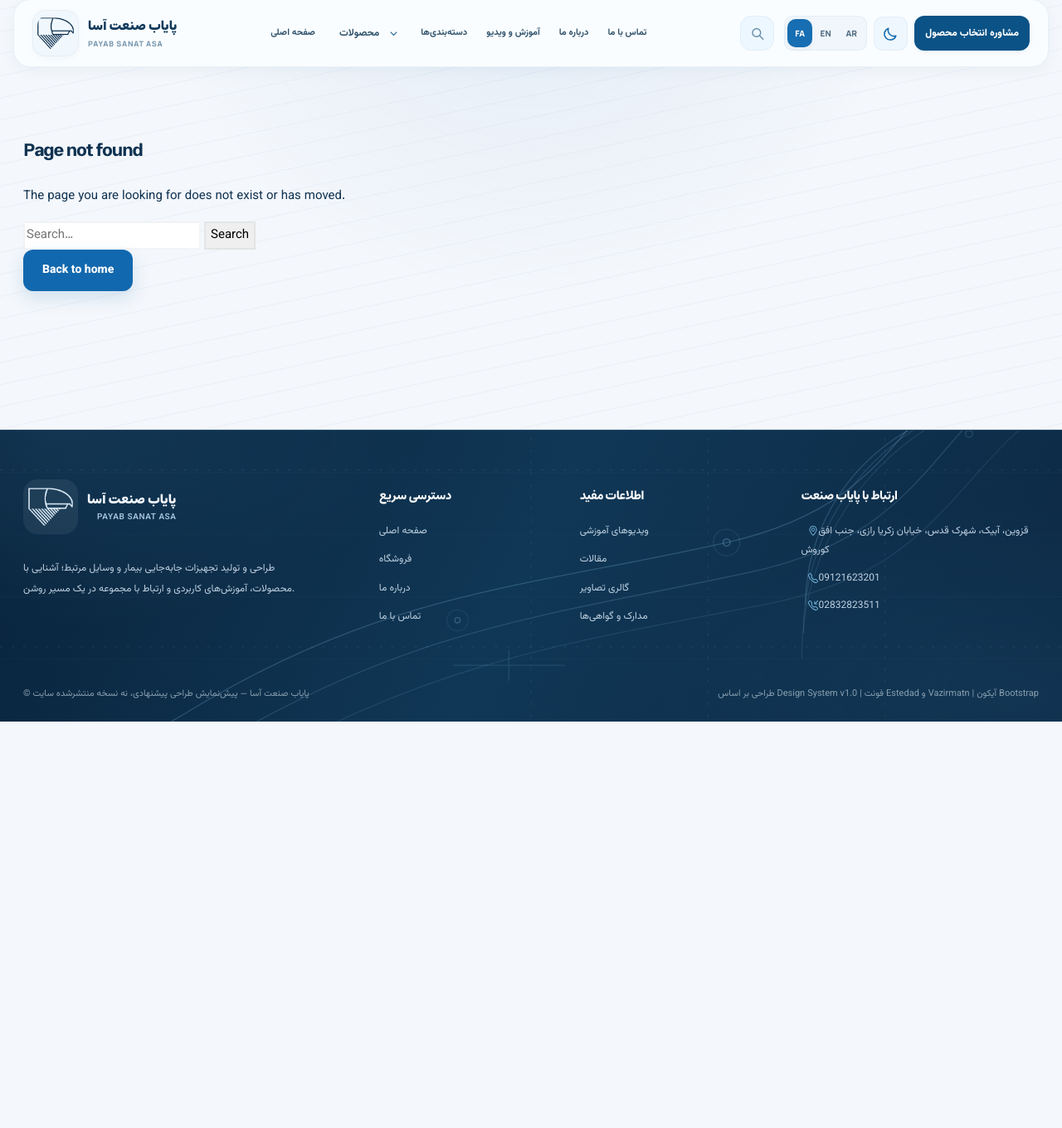
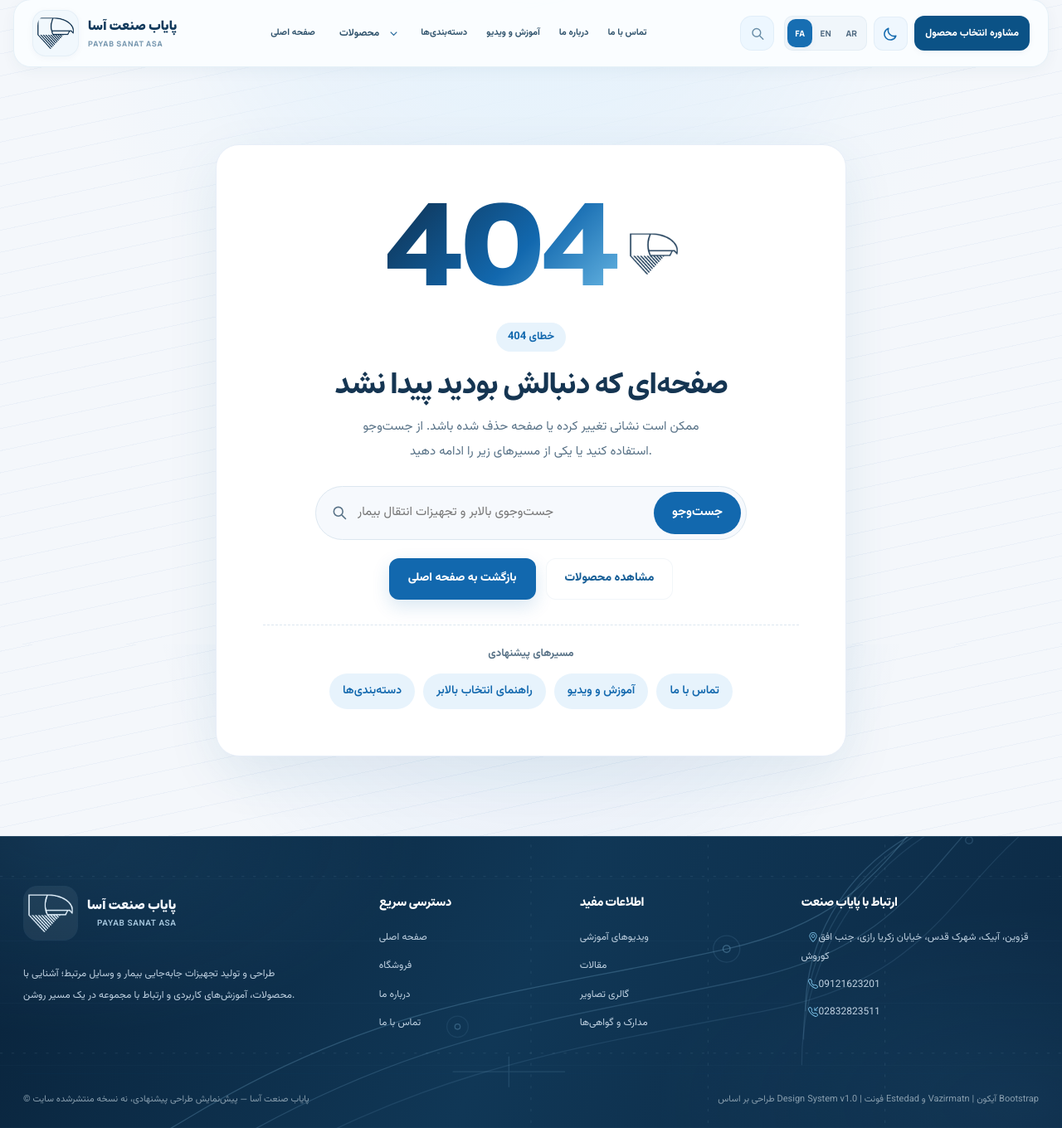
Before and after one commit to aladdinteams-ux/aladdinthem, a WordPress theme: template projects/payab-sanat-asa/theme/payab-sanat-asa/404.php in a window 1280 px wide. Shown: the part 23-1383 px from the top of the page at 83% size. Before the commit the page ends 893 px from the top, so only its background shows below. Run offline with PHP 8.4 and a stand-in for WordPress, Linux system fonts and the light colour scheme; the site name, menu and one post (Sample post) are stand-ins, and other content is empty.

Commit message:
Payab Sanat Asa 1.2.1: designed 404 page (fa/en/ar, dark mode)
Co-Authored-By: Claude Sonnet 5.5 <noreply@anthropic.com>
Claude-Session: https://claude.ai/code/session_01P1jAv9f5V49wS1PPsFZpSQ

```diff
--- a/projects/payab-sanat-asa/release/SHA256SUMS.txt
+++ b/projects/payab-sanat-asa/release/SHA256SUMS.txt
@@ -1,3 +1,3 @@
-4e5e78a431896ac89e21c75b412f336a56fbd86f216ce0f99020e5f875d14d08  payab-sanat-asa.zip  94 files
-43209fc019aa9da9ff7f3d9dd0e5a9a619ac21da730b1df52fb0b0df47fe84ab  payab-sanat-asa-core.zip  25 files
+213cbf6958191f50baa26249a15ac05f48bb6bb4fb9d7b9bc6cce0f476712b72  payab-sanat-asa.zip  95 files
+dd7c7bc2401a9d4c0e1b42652bdc80fb3a5c3cbff4babf65c78d69723ea8e4ba  payab-sanat-asa-core.zip  25 files
 d3679e63bb0bc32833160c3ac130ff77b4d5caacaf0ad118da5b1cd9ac39cb16  payab-sanat-asa-child.zip  3 files
--- a/projects/payab-sanat-asa/release/release-manifest.json
+++ b/projects/payab-sanat-asa/release/release-manifest.json
@@ -22,12 +22,12 @@
  "artifacts": [
   {
    "file": "payab-sanat-asa.zip",
-   "sha256": "4e5e78a431896ac89e21c75b412f336a56fbd86f216ce0f99020e5f875d14d08",
-   "files": 94
+   "sha256": "213cbf6958191f50baa26249a15ac05f48bb6bb4fb9d7b9bc6cce0f476712b72",
+   "files": 95
   },
   {
    "file": "payab-sanat-asa-core.zip",
-   "sha256": "43209fc019aa9da9ff7f3d9dd0e5a9a619ac21da730b1df52fb0b0df47fe84ab",
+   "sha256": "dd7c7bc2401a9d4c0e1b42652bdc80fb3a5c3cbff4babf65c78d69723ea8e4ba",
    "files": 25
   },
   {
--- a/projects/payab-sanat-asa/theme/payab-sanat-asa/404.php
+++ b/projects/payab-sanat-asa/theme/payab-sanat-asa/404.php
@@ -1,20 +1,74 @@
 <?php
 /**
- * 404.
+ * 404 page, designed with the site's own look (cards, buttons, brand symbol, light/dark mode, fa/en/ar).
  *
  * @package PayabSanatAsa
  */
 
 defined( 'ABSPATH' ) || exit;
 
+$aladdin_lang = aladdin_payab_sanat_asa_lang();
+$aladdin_t    = apply_filters(
+	'aladdin_payab_sanat_asa_404_texts',
+	array(
+		'fa' => array(
+			'kicker' => 'خطای 404', 'title' => 'صفحه‌ای که دنبالش بودید پیدا نشد', 'text' => 'ممکن است نشانی تغییر کرده یا صفحه حذف شده باشد. از جست‌وجو استفاده کنید یا یکی از مسیرهای زیر را ادامه دهید.',
+			'search' => 'جست‌وجوی بالابر و تجهیزات انتقال بیمار', 'go' => 'جست‌وجو', 'home' => 'بازگشت به صفحه اصلی', 'shop' => 'مشاهده محصولات', 'quick' => 'مسیرهای پیشنهادی',
+			'links' => array( 'categories' => 'دسته‌بندی‌ها', 'selection-guide' => 'راهنمای انتخاب بالابر', 'videos' => 'آموزش و ویدیو', 'contact-us' => 'تماس با ما' ),
+			'numeral' => '404',
+		),
+		'en' => array(
+			'kicker' => 'Error 404', 'title' => 'We could not find that page', 'text' => 'The address may have changed or the page was removed. Try the search or continue with one of the paths below.',
+			'search' => 'Search patient lifts and transfer equipment', 'go' => 'Search', 'home' => 'Back to home', 'shop' => 'View products', 'quick' => 'Suggested paths',
+			'links' => array( 'categories' => 'Categories', 'selection-guide' => 'Lift selection guide', 'videos' => 'Guides & videos', 'contact-us' => 'Contact us' ),
+			'numeral' => '404',
+		),
+		'ar' => array(
+			'kicker' => 'خطأ 404', 'title' => 'لم نعثر على الصفحة المطلوبة', 'text' => 'ربما تغيّر العنوان أو حُذفت الصفحة. جرّب البحث أو تابع عبر أحد المسارات التالية.',
+			'search' => 'البحث عن رافعات المرضى ومعدات النقل', 'go' => 'بحث', 'home' => 'العودة إلى الرئيسية', 'shop' => 'عرض المنتجات', 'quick' => 'مسارات مقترحة',
+			'links' => array( 'categories' => 'الفئات', 'selection-guide' => 'دليل اختيار الرافعة', 'videos' => 'الأدلة والفيديوهات', 'contact-us' => 'اتصل بنا' ),
+			'numeral' => '404',
+		),
+	)
+);
+$aladdin_t = isset( $aladdin_t[ $aladdin_lang ] ) ? $aladdin_t[ $aladdin_lang ] : $aladdin_t['fa'];
+
 get_header();
 ?>
-<section class="section aladdin-404">
-	<div class="container">
-		<h1><?php esc_html_e( 'Page not found', 'payab-sanat-asa' ); ?></h1>
-		<p><?php esc_html_e( 'The page you are looking for does not exist or has moved.', 'payab-sanat-asa' ); ?></p>
-		<?php get_search_form(); ?>
-		<p><a class="btn btn-primary" href="<?php echo esc_url( aladdin_payab_sanat_asa_route_url( aladdin_payab_sanat_asa_lang(), '' ) ); ?>"><?php esc_html_e( 'Back to home', 'payab-sanat-asa' ); ?></a></p>
+<section class="aladdin-404" aria-labelledby="aladdin-404-title">
+	<div class="container aladdin-404-wrap">
+		<div class="aladdin-404-card">
+			<div class="aladdin-404-mark" aria-hidden="true">
+				<span class="aladdin-404-num"><?php echo esc_html( $aladdin_t['numeral'] ); ?></span>
+				<img src="<?php echo esc_url( ALADDIN_PAYAB_SANAT_ASA_URI . '/assets/images/payab-symbol-navy.png' ); ?>" alt="" width="54" height="48" loading="eager" decoding="async"/>
+			</div>
+			<span class="aladdin-404-kicker"><?php echo esc_html( $aladdin_t['kicker'] ); ?></span>
+			<h1 id="aladdin-404-title"><?php echo esc_html( $aladdin_t['title'] ); ?></h1>
+			<p class="aladdin-404-text"><?php echo esc_html( $aladdin_t['text'] ); ?></p>
+
+			<form class="aladdin-404-search" role="search" method="get" action="<?php echo esc_url( home_url( '/' ) ); ?>">
+				<svg aria-hidden="true" viewBox="0 0 24 24" fill="none" stroke="currentColor" stroke-width="1.9" stroke-linecap="round"><circle cx="10.5" cy="10.5" r="6.5"></circle><path d="m16 16 5 5"></path></svg>
+				<input type="search" name="s" placeholder="<?php echo esc_attr( $aladdin_t['search'] ); ?>" aria-label="<?php echo esc_attr( $aladdin_t['search'] ); ?>" autocomplete="off"/>
+				<?php if ( 'fa' !== $aladdin_lang ) : ?>
+					<input type="hidden" name="lang" value="<?php echo esc_attr( $aladdin_lang ); ?>"/>
+				<?php endif; ?>
+				<button type="submit"><?php echo esc_html( $aladdin_t['go'] ); ?></button>
+			</form>
+
+			<div class="aladdin-404-actions">
+				<a class="btn btn-primary" href="<?php echo esc_url( aladdin_payab_sanat_asa_route_url( $aladdin_lang, '' ) ); ?>"><?php echo esc_html( $aladdin_t['home'] ); ?></a>
+				<a class="btn btn-outline" href="<?php echo esc_url( aladdin_payab_sanat_asa_route_url( $aladdin_lang, 'shop-2' ) ); ?>"><?php echo esc_html( $aladdin_t['shop'] ); ?></a>
+			</div>
+
+			<div class="aladdin-404-quick">
+				<span><?php echo esc_html( $aladdin_t['quick'] ); ?></span>
+				<nav aria-label="<?php echo esc_attr( $aladdin_t['quick'] ); ?>">
+					<?php foreach ( $aladdin_t['links'] as $aladdin_group => $aladdin_label ) : ?>
+						<a href="<?php echo esc_url( aladdin_payab_sanat_asa_route_url( $aladdin_lang, $aladdin_group ) ); ?>"><?php echo esc_html( $aladdin_label ); ?></a>
+					<?php endforeach; ?>
+				</nav>
+			</div>
+		</div>
 	</div>
 </section>
 <?php
--- /dev/null
+++ b/projects/payab-sanat-asa/theme/payab-sanat-asa/assets/css/error-404.css
@@ -0,0 +1,35 @@
+/* 404 page - uses the site's tokens (--primary, --deep, --asa-* in dark mode). */
+.aladdin-404 { padding-block: clamp(40px, 8vw, 96px); background: radial-gradient(60% 50% at 50% 0, var(--soft, #e6f3fc), transparent 70%); }
+.aladdin-404-wrap { display: flex; justify-content: center; }
+.aladdin-404-card { width: min(100%, 760px); text-align: center; padding: clamp(28px, 5vw, 56px); border-radius: 28px; background: var(--asa-card, #fff); border: 1px solid var(--asa-border, var(--border, #dbe7f0)); box-shadow: var(--soft-shadow, 0 25px 66px rgba(17, 39, 57, .12)); }
+.aladdin-404-mark { display: flex; align-items: center; justify-content: center; gap: 14px; direction: ltr; margin-bottom: 8px; }
+.aladdin-404-num { font-family: var(--title, 'Estedad', sans-serif); font-weight: 800; font-size: clamp(84px, 16vw, 150px); line-height: 1; letter-spacing: -.02em; background: linear-gradient(135deg, var(--deep, #0e2e4c), var(--primary, #1268ae) 55%, var(--accent, #76b7e3)); -webkit-background-clip: text; background-clip: text; color: transparent; }
+.aladdin-404-mark img { width: clamp(38px, 6vw, 58px); height: auto; opacity: .9; }
+[data-theme="dark"] .aladdin-404-num { background: linear-gradient(135deg, #cfe3ff, var(--asa-blue, #86b6ff)); -webkit-background-clip: text; background-clip: text; }
+[data-theme="dark"] .aladdin-404-mark img { filter: brightness(0) invert(1); opacity: .85; }
+.aladdin-404-kicker { display: inline-block; padding: 5px 14px; border-radius: 999px; background: var(--soft, #e6f3fc); color: var(--primary, #1268ae); font-weight: 700; font-size: 13px; }
+[data-theme="dark"] .aladdin-404-kicker { background: var(--asa-muted, #12263e); color: var(--asa-blue, #86b6ff); }
+.aladdin-404 h1 { margin: 16px 0 10px; font-family: var(--title, 'Estedad', sans-serif); font-size: clamp(24px, 4vw, 36px); line-height: 1.4; color: var(--heading, #193a57); }
+[data-theme="dark"] .aladdin-404 h1 { color: var(--asa-ink, #eff6ff); }
+.aladdin-404-text { margin: 0 auto 26px; max-width: 52ch; color: var(--muted, #62798b); line-height: 2; }
+[data-theme="dark"] .aladdin-404-text { color: var(--asa-text, #adbed4); }
+.aladdin-404-search { display: flex; align-items: center; gap: 8px; max-width: 520px; margin: 0 auto 22px; padding: 6px; border-radius: 999px; background: var(--page, #f6f9fd); border: 1px solid var(--border, #dbe7f0); transition: border-color .15s, box-shadow .15s; }
+.aladdin-404-search:focus-within { border-color: var(--primary, #1268ae); box-shadow: 0 0 0 4px rgba(18, 104, 174, .14); }
+[data-theme="dark"] .aladdin-404-search { background: var(--asa-canvas, #0b1829); border-color: var(--asa-border, #2a435f); }
+.aladdin-404-search svg { flex: none; width: 20px; height: 20px; margin-inline-start: 12px; color: var(--muted, #62798b); }
+.aladdin-404-search input[type="search"] { flex: 1; min-width: 0; border: 0; outline: 0; background: transparent; font: inherit; color: inherit; padding: 10px 4px; }
+.aladdin-404-search button { flex: none; border: 0; border-radius: 999px; padding: 11px 22px; font: inherit; font-weight: 700; color: #fff; background: var(--primary, #1268ae); cursor: pointer; transition: background .15s; }
+.aladdin-404-search button:hover { background: var(--primaryhover, #104f88); }
+.aladdin-404-search button:focus-visible, .aladdin-404-quick a:focus-visible { outline: 3px solid var(--accent, #76b7e3); outline-offset: 2px; }
+.aladdin-404-actions { display: flex; flex-wrap: wrap; justify-content: center; gap: 12px; margin-bottom: 30px; }
+.aladdin-404-quick { padding-top: 22px; border-top: 1px dashed var(--border, #dbe7f0); }
+[data-theme="dark"] .aladdin-404-quick { border-color: var(--asa-border, #2a435f); }
+.aladdin-404-quick > span { display: block; margin-bottom: 12px; color: var(--muted, #62798b); font-size: 13px; font-weight: 700; }
+.aladdin-404-quick nav { display: flex; flex-wrap: wrap; justify-content: center; gap: 10px; }
+.aladdin-404-quick a { padding: 8px 16px; border-radius: 999px; background: var(--soft, #e6f3fc); color: var(--primary, #1268ae); font-weight: 600; font-size: 14px; text-decoration: none; transition: background .15s, transform .15s; }
+.aladdin-404-quick a:hover { background: var(--primary, #1268ae); color: #fff; transform: translateY(-1px); }
+[data-theme="dark"] .aladdin-404-quick a { background: var(--asa-muted, #12263e); color: var(--asa-blue, #86b6ff); }
+[data-theme="dark"] .aladdin-404-quick a:hover { background: var(--asa-blue-deep, #6799f2); color: #0b1829; }
+@media (max-width: 782px) { .aladdin-404 { padding-bottom: 120px; } }
+@media (max-width: 560px) { .aladdin-404-card { border-radius: 22px; } .aladdin-404-search { border-radius: 22px; flex-wrap: wrap; } .aladdin-404-search button { width: 100%; } }
+@media (prefers-reduced-motion: reduce) { .aladdin-404 * { transition: none !important; } }
--- a/projects/payab-sanat-asa/theme/payab-sanat-asa/functions.php
+++ b/projects/payab-sanat-asa/theme/payab-sanat-asa/functions.php
@@ -7,7 +7,7 @@
 
 defined( 'ABSPATH' ) || exit;
 
-define( 'ALADDIN_PAYAB_SANAT_ASA_VERSION', '1.2.0' );
+define( 'ALADDIN_PAYAB_SANAT_ASA_VERSION', '1.2.1' );
 define( 'ALADDIN_PAYAB_SANAT_ASA_DIR', get_template_directory() );
 define( 'ALADDIN_PAYAB_SANAT_ASA_URI', get_template_directory_uri() );
 
--- a/projects/payab-sanat-asa/theme/payab-sanat-asa/inc/assets.php
+++ b/projects/payab-sanat-asa/theme/payab-sanat-asa/inc/assets.php
@@ -45,6 +45,9 @@ add_action(
 			$prev = 'aladdin-payab-sanat-asa-family';
 		}
 		wp_enqueue_style( 'aladdin-payab-sanat-asa-final', $u . 'css/site-final.css', array( $prev ), $ver );
+		if ( is_404() ) {
+			wp_enqueue_style( 'aladdin-payab-sanat-asa-404', $u . 'css/error-404.css', array( 'aladdin-payab-sanat-asa-final' ), $ver );
+		}
 		wp_enqueue_style( 'aladdin-payab-sanat-asa-elementor-bridge', $u . 'css/elementor-bridge.css', array( 'aladdin-payab-sanat-asa-final' ), $ver );
 
 		$lang = aladdin_payab_sanat_asa_lang();
--- a/projects/payab-sanat-asa/theme/payab-sanat-asa/style.css
+++ b/projects/payab-sanat-asa/theme/payab-sanat-asa/style.css
@@ -3,7 +3,7 @@ Theme Name: Payab Sanat Asa
 Theme URI:
 Description: قالب وردپرس «پایاب صنعت آسا» – تجهیزات انتقال و جابه‌جایی بیمار. سه‌زبانه (فارسی، انگلیسی، عربی)، راست‌به‌چپ، حالت روز و شب، سازگار با المنتور رایگان (بدون نیاز به Elementor Pro). هدر و فوتر با پنل متن‌ها قابل ویرایش است؛ محتوای صفحات با کانتینرها و ویجت‌های المنتور ساخته می‌شود. برای کارکرد کامل افزونه «Payab Sanat Asa Core» را نصب کنید.
 Author: علاءالدین تم (Aladdin Theme)
-Version: 1.2.0
+Version: 1.2.1
 Requires at least: 6.4
 Tested up to: 6.8
 Requires PHP: 7.4
```
Also changed, not shown: projects/payab-sanat-asa/build/qa/t404.js (added, +8 -0 lines), projects/payab-sanat-asa/CHANGELOG.md, projects/payab-sanat-asa/theme/payab-sanat-asa/readme.txt, 5 other files.
